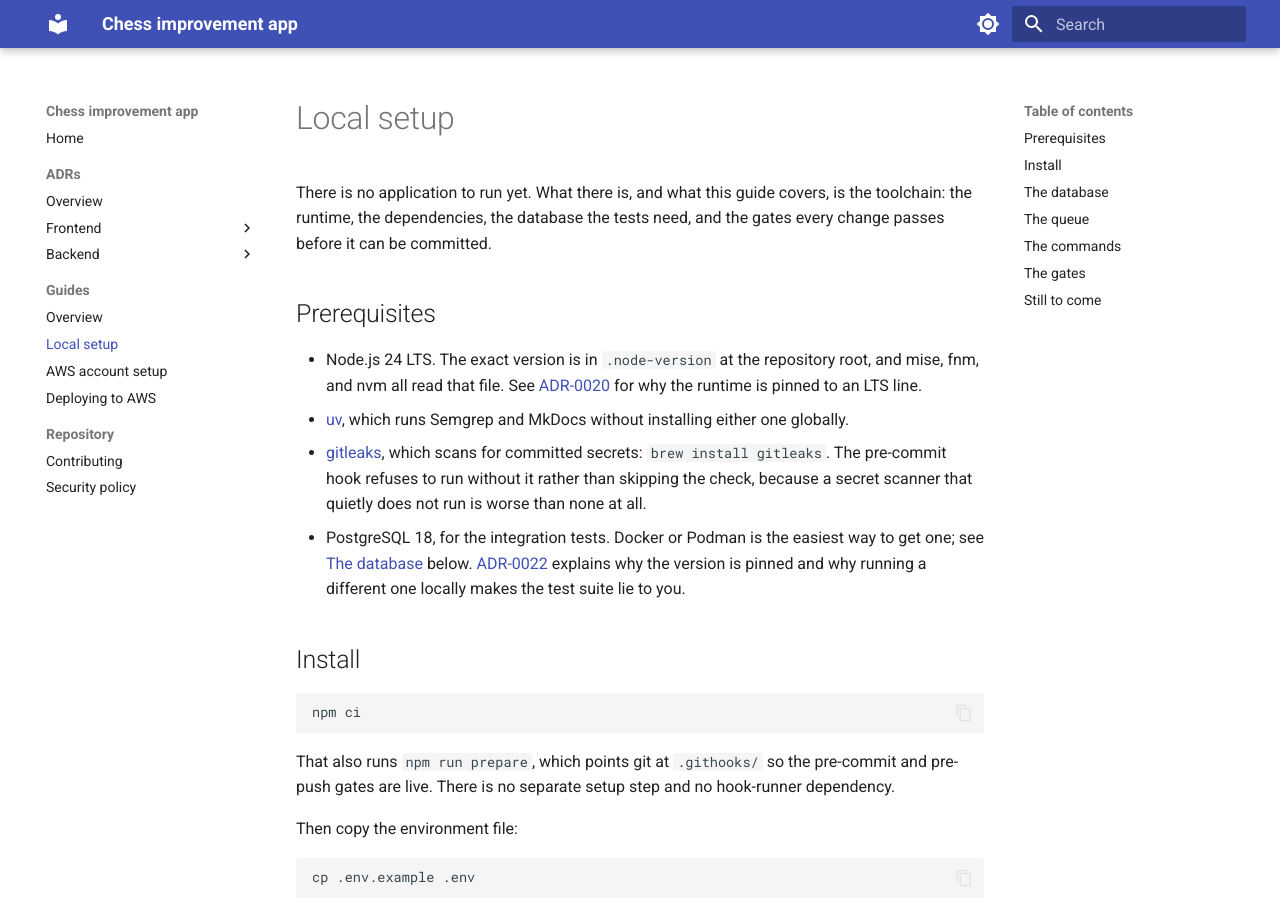
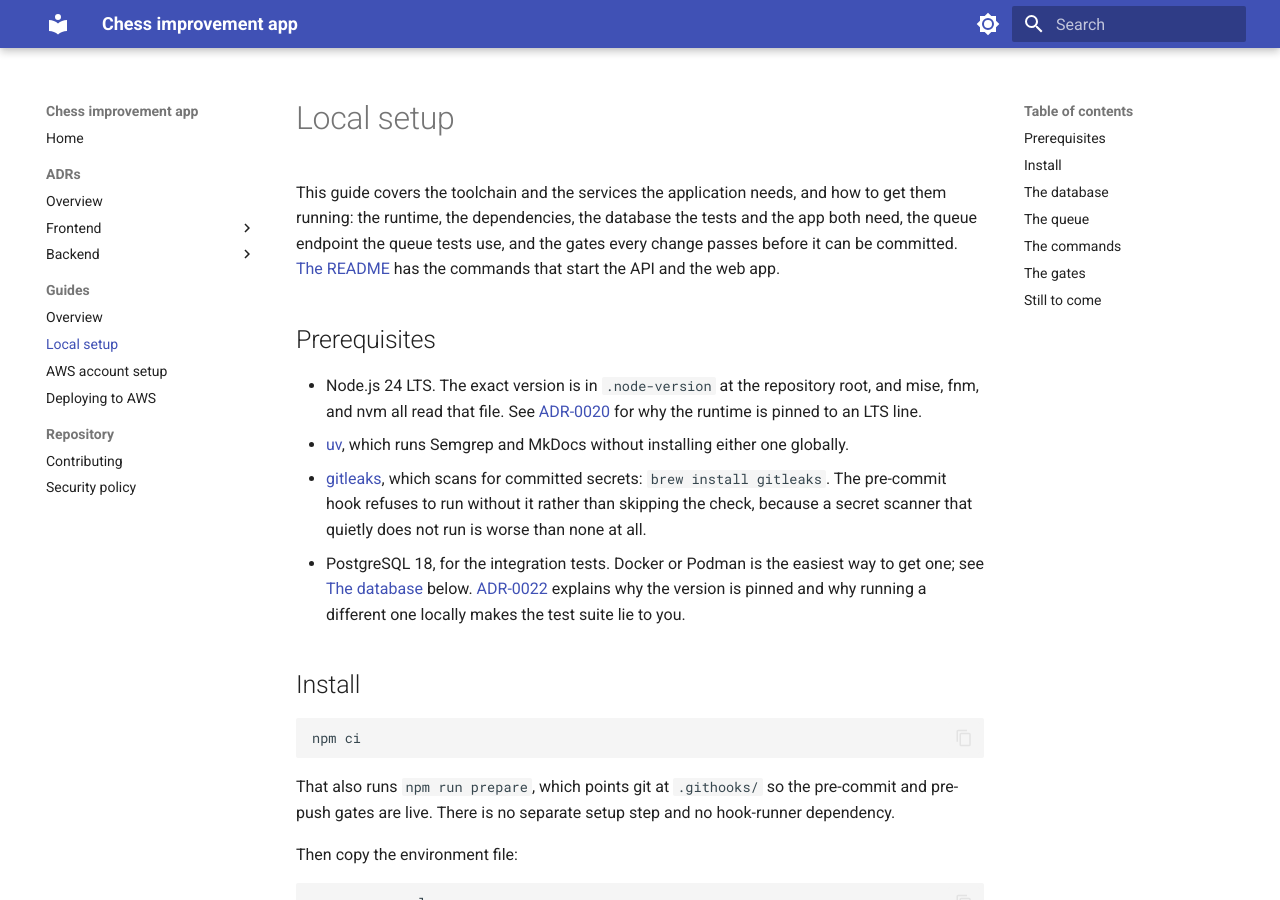
Before and after one commit to sushanth-dev/kanso-app, an MkDocs documentation site: the page built from docs/guides/local-setup.md, in a window 1280 px wide and 900 px high. Built offline with MkDocs 1.6.1 and Material for MkDocs 9.7.7, drawn with Linux system fonts in a browser that asks for light colours.

Commit message:
correct the local setup guide's opening
It opened by saying there was no application to run, which stopped being true
several sprints ago and is now contradicted by the README that links to it.

Co-Authored-By: Claude Sonnet 5 <noreply@anthropic.com>

```diff
--- a/docs/guides/local-setup.md
+++ b/docs/guides/local-setup.md
@@ -1,8 +1,10 @@
 # Local setup
 
-There is no application to run yet. What there is, and what this guide covers,
-is the toolchain: the runtime, the dependencies, the database the tests need,
-and the gates every change passes before it can be committed.
+This guide covers the toolchain and the services the application needs, and how
+to get them running: the runtime, the dependencies, the database the tests and
+the app both need, the queue endpoint the queue tests use, and the gates every
+change passes before it can be committed. [The README](../../README.md) has the
+commands that start the API and the web app.
 
 ## Prerequisites
 
```
